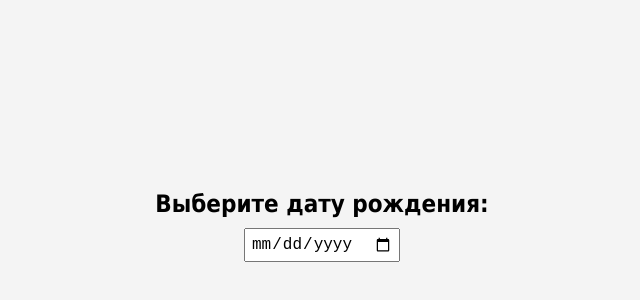
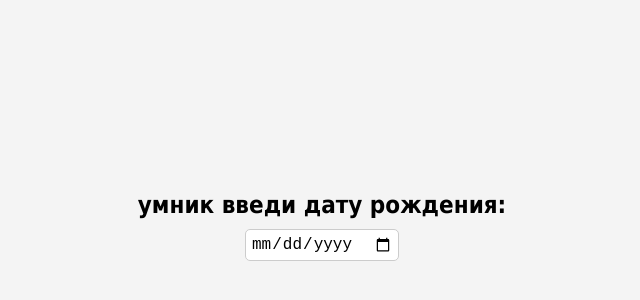
Before and after one commit to SDFSSSSS/megs_palletes, a plain HTML site: page index.html in a window 1280 px wide. Shown: the part 184-484 px from the top of the page, without its empty margins (318-958 px from the left). Drawn offline with Linux system fonts and the light colour scheme.

Commit message:
Update index.html

```diff
--- a/index.html
+++ b/index.html
@@ -15,22 +15,30 @@
             height: 100vh;
             margin: 0;
             background-color: #f4f4f4;
+            position: relative;
         }
         h2 {
             margin-bottom: 10px;
+            position: relative;
+            z-index: 2;
         }
         input {
             font-size: 16px;
             padding: 5px;
+            position: relative;
+            z-index: 2;
+            background: white;
+            border: 1px solid #ccc;
+            border-radius: 5px;
         }
         .palette {
-            display: none;
             width: 100%;
             height: 100%;
             position: absolute;
             top: 0;
             left: 0;
-            display: flex;
+            display: none;
+            flex-direction: row;
         }
         .color {
             flex: 1;
@@ -39,7 +47,7 @@
 </head>
 <body>
 
-    <h2>Выберите дату рождения:</h2>
+    <h2>умник введи дату рождения:</h2>
     <input type="date" id="birthdate" onchange="generatePalette()">
 
     <div class="palette" id="palette"></div>
```
